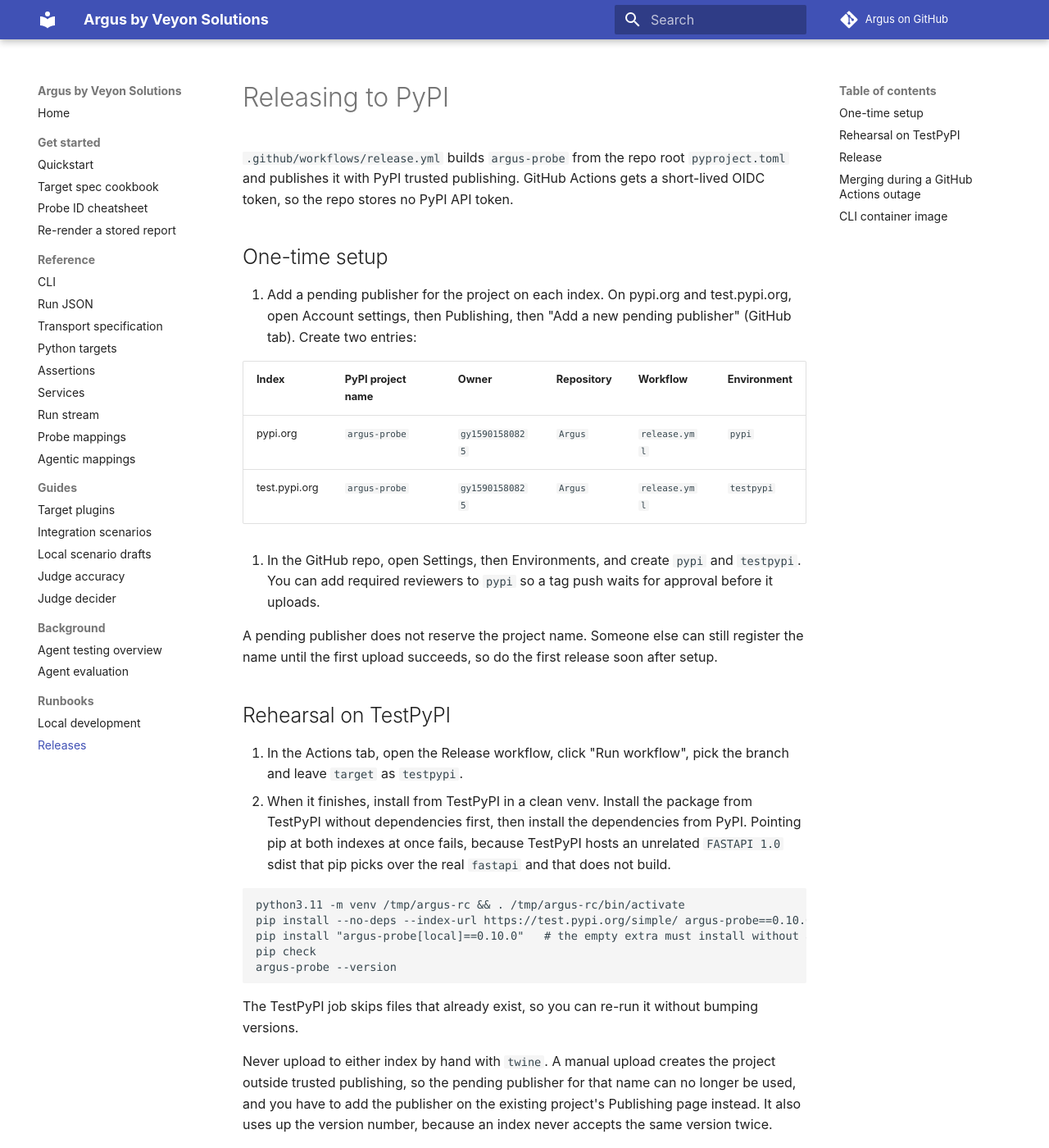
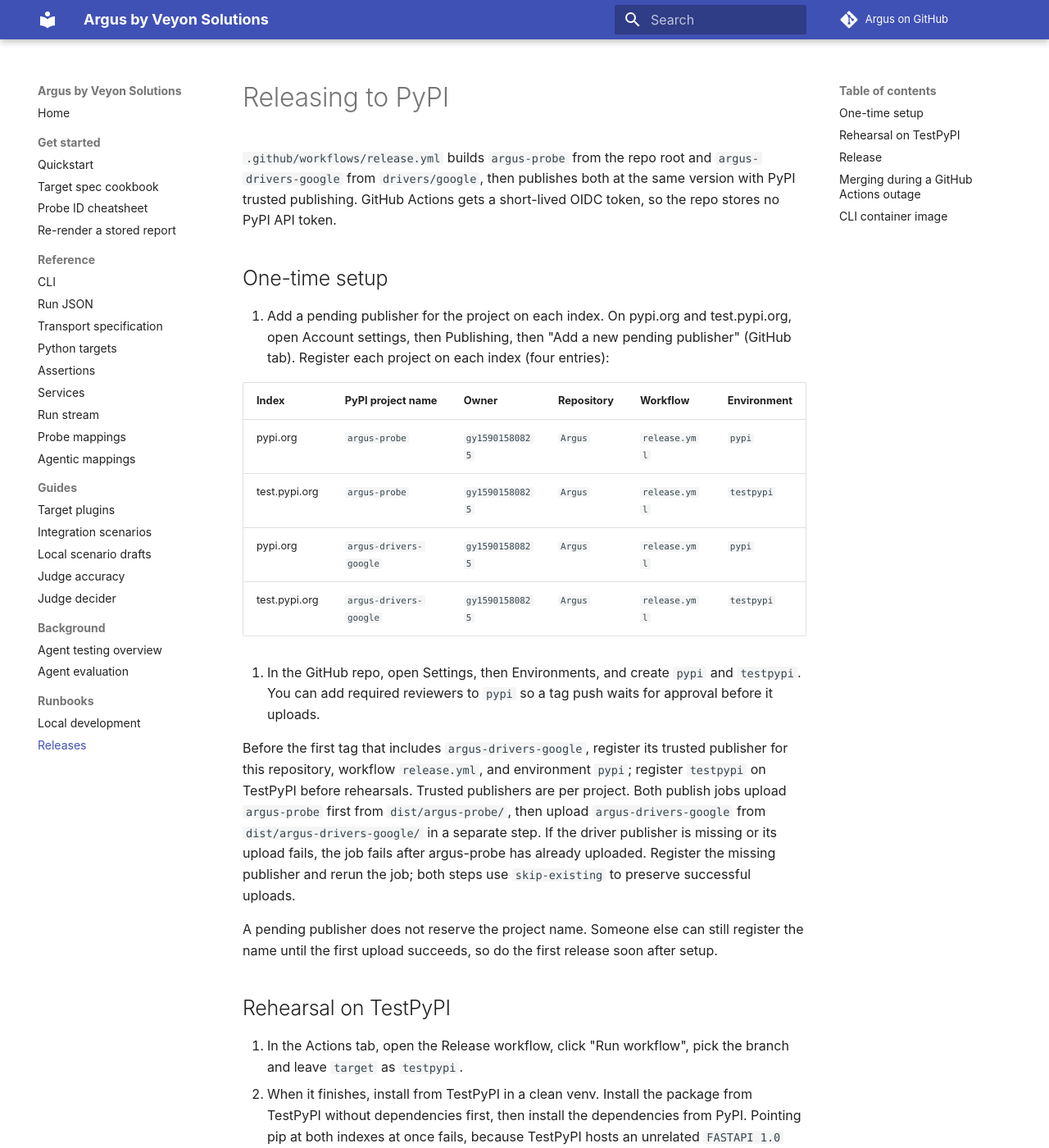
Before and after one commit to gy15901580825/Argus, an MkDocs documentation site: the page built from docs/runbooks/release.md, in a window 1280 px wide and 1400 px high. Shown: the whole window at 82% size. Built offline with MkDocs 1.6.1 and Material for MkDocs 9.7.7, drawn with Linux system fonts in a browser that asks for light colours; comment, search, counter and statistics services are not loaded; some of the changed text lies outside the part shown.

Commit message:
Merge pull request #306 from gy15901580825/feat/release-google-driver
Publish Google drivers alongside argus-probe releases

(cherry picked from commit 5afc6d588c85a9762eb2d989c12b7437a46a6306)

````diff
--- a/docs/runbooks/release.md
+++ b/docs/runbooks/release.md
@@ -1,17 +1,28 @@
 # Releasing to PyPI
 
-`.github/workflows/release.yml` builds `argus-probe` from the repo root `pyproject.toml` and publishes it with PyPI trusted publishing. GitHub Actions gets a short-lived OIDC token, so the repo stores no PyPI API token.
+`.github/workflows/release.yml` builds `argus-probe` from the repo root and `argus-drivers-google` from `drivers/google`, then publishes both at the same version with PyPI trusted publishing. GitHub Actions gets a short-lived OIDC token, so the repo stores no PyPI API token.
 
 ## One-time setup
 
-1. Add a pending publisher for the project on each index. On pypi.org and test.pypi.org, open Account settings, then Publishing, then "Add a new pending publisher" (GitHub tab). Create two entries:
+1. Add a pending publisher for the project on each index. On pypi.org and test.pypi.org, open Account settings, then Publishing, then "Add a new pending publisher" (GitHub tab). Register each project on each index (four entries):
 
    | Index | PyPI project name | Owner | Repository | Workflow | Environment |
    |---|---|---|---|---|---|
    | pypi.org | `argus-probe` | `gy15901580825` | `Argus` | `release.yml` | `pypi` |
    | test.pypi.org | `argus-probe` | `gy15901580825` | `Argus` | `release.yml` | `testpypi` |
+   | pypi.org | `argus-drivers-google` | `gy15901580825` | `Argus` | `release.yml` | `pypi` |
+   | test.pypi.org | `argus-drivers-google` | `gy15901580825` | `Argus` | `release.yml` | `testpypi` |
 
 2. In the GitHub repo, open Settings, then Environments, and create `pypi` and `testpypi`. You can add required reviewers to `pypi` so a tag push waits for approval before it uploads.
+
+Before the first tag that includes `argus-drivers-google`, register its trusted
+publisher for this repository, workflow `release.yml`, and environment `pypi`;
+register `testpypi` on TestPyPI before rehearsals. Trusted publishers are per
+project. Both publish jobs upload `argus-probe` first from `dist/argus-probe/`,
+then upload `argus-drivers-google` from `dist/argus-drivers-google/` in a separate
+step. If the driver publisher is missing or its upload fails, the job fails
+after argus-probe has already uploaded. Register the missing publisher and rerun
+the job; both steps use `skip-existing` to preserve successful uploads.
 
 A pending publisher does not reserve the project name. Someone else can still register the name until the first upload succeeds, so do the first release soon after setup.
 
@@ -34,7 +45,7 @@ Never upload to either index by hand with `twine`. A manual upload creates the p
 
 ## Release
 
-1. Bump `version` in `pyproject.toml` at the repo root from the `.dev0` version to the release version. It is the only place the version is set: `argus-probe --version` and run.json read it from the installed package metadata.
+1. In the release PR, bump `version` in both the root `pyproject.toml` and `drivers/google/pyproject.toml` from the `.dev0` version to the same release version. `argus-probe --version` and run.json read the root package version from installed metadata. The first published Google driver version is the next argus-probe release.
 2. Merge to `main`, then tag that commit with `v` plus the argus-probe version and push the tag:
 
 ```bash
@@ -42,10 +53,13 @@ git tag v0.10.0
 git push origin v0.10.0
 ```
 
-The build job fails if the tag does not match the version in `pyproject.toml`.
+The build job fails if the tag does not match the root version or the Google
+driver version differs from the root version on a tag or `target: pypi` run.
+It builds both sdists and wheels, checks their metadata, and loads the `gmail`
+and `gdrive` entry points from the wheels in a fresh venv before any upload.
 PyPI and GHCR publishing refuse versions with a development (`.dev`) or local (`+`) segment; TestPyPI and `target: none` rehearsals still accept development versions.
 
-3. After the release is on PyPI, open a PR that bumps `main` to the next patch with a `.dev0` suffix (after `1.14.0`, set `1.14.1.dev0`). This does not choose the next release number; the next release PR still sets the real version. It keeps a run from `main` distinguishable from the release in `argus-probe --version` and in run.json's `argus_version`.
+3. After the release is on PyPI, open a PR that bumps both package versions on `main` to the next patch with a `.dev0` suffix (after `1.14.0`, set `1.14.1.dev0`). This does not choose the next release number; the next release PR still sets the real version. It keeps a run from `main` distinguishable from the release in `argus-probe --version` and in run.json's `argus_version`.
 
 The tags `v0.1.0`, `v0.2.0` and `v0.3.0` belong to GitHub Releases from before argus-probe was on PyPI, so those versions cannot be used. The next version after 0.1.4 is 0.4.0.
 
````
Also changed, not shown: docs/integration-scenarios.md (+8 -1 lines), drivers/google/README.md (added, +20 -0 lines), 6 other files.
